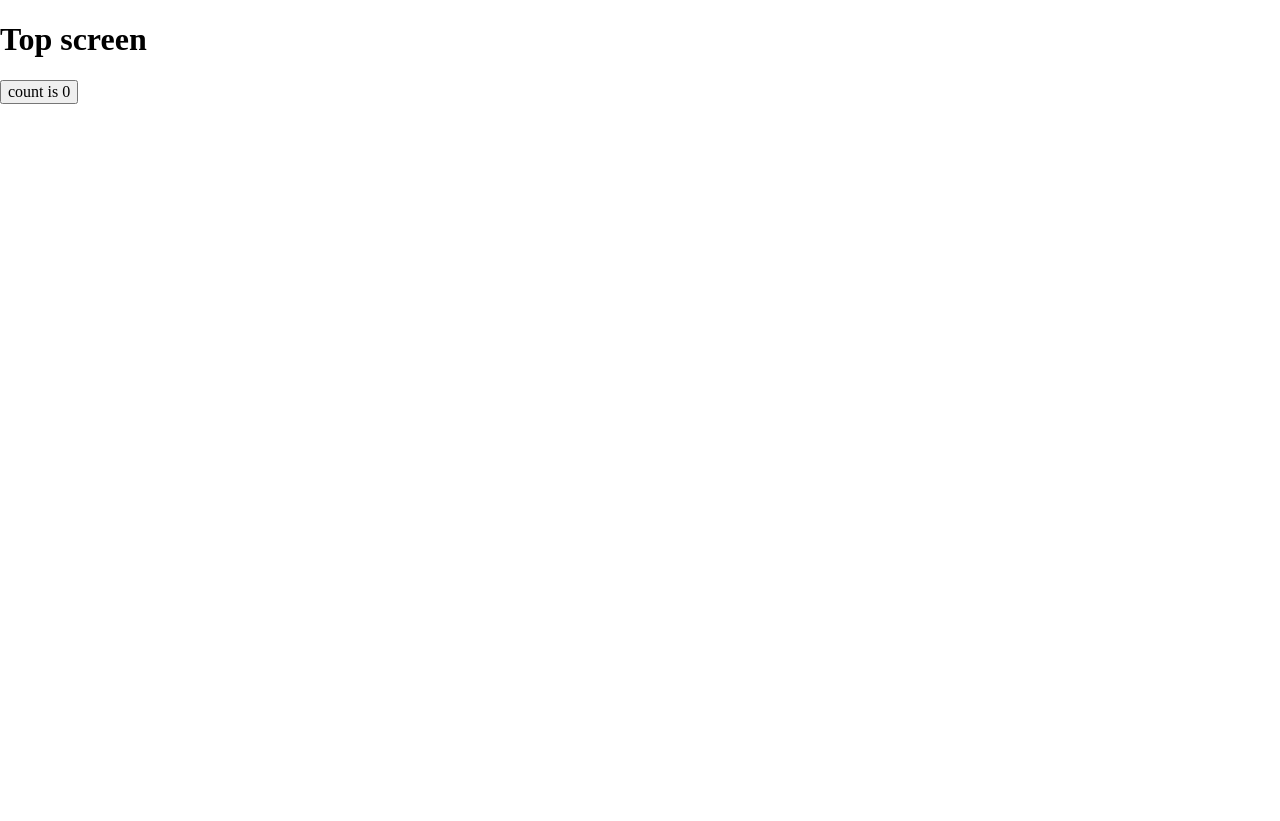
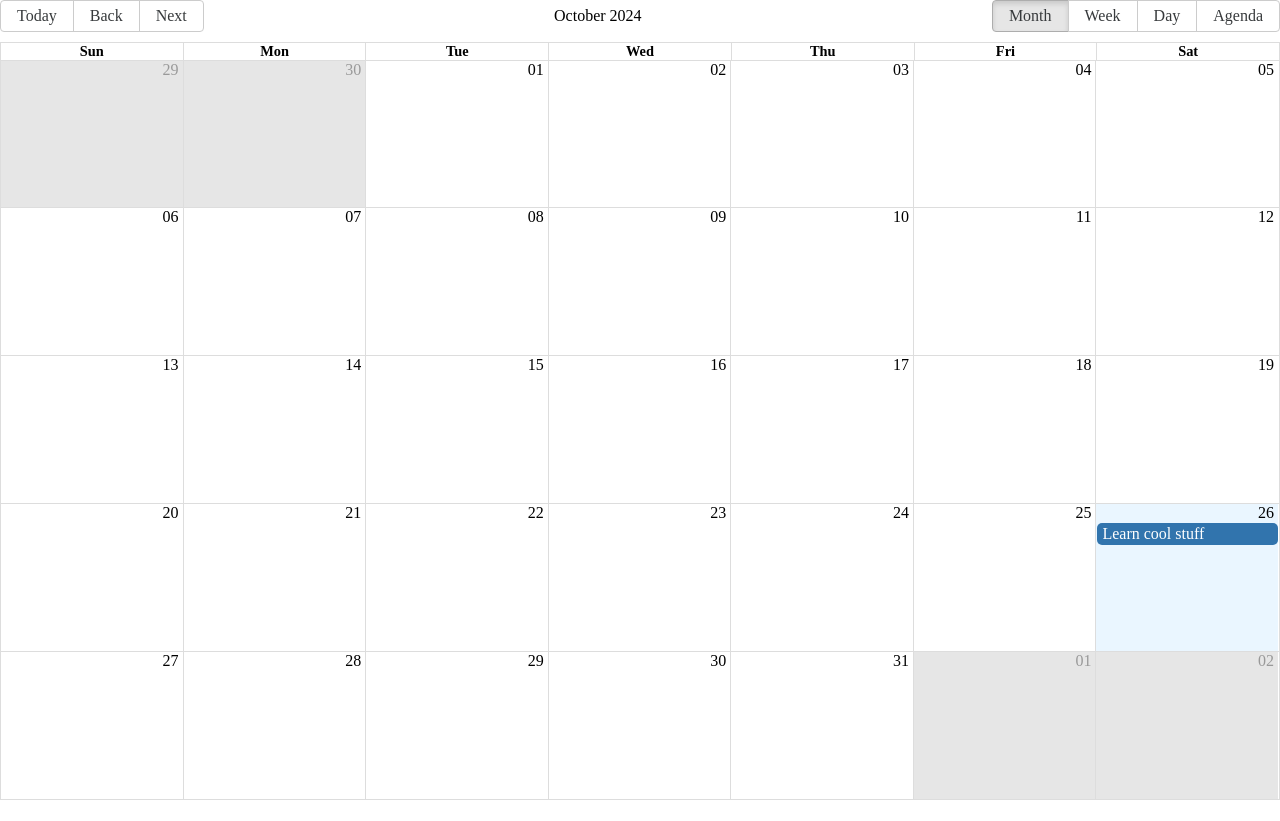
Before and after one commit to jeinarsson/wall, a React (Vite) app in the folder frontend/: page /top in a window 1280 px wide. After the commit the page ends 800 px from the top, so only its background shows below. Built offline with nearby package versions, Linux system fonts and the light colour scheme.

Commit message:
Add react-big-calendar

```diff
--- a/frontend/package.json
+++ b/frontend/package.json
@@ -10,13 +10,16 @@
     "preview": "vite preview"
   },
   "dependencies": {
+    "date-fns": "^4.1.0",
     "react": "^18.3.1",
+    "react-big-calendar": "^1.15.0",
     "react-dom": "^18.3.1",
     "react-router-dom": "^6.27.0"
   },
   "devDependencies": {
     "@eslint/js": "^9.13.0",
     "@types/react": "^18.3.11",
+    "@types/react-big-calendar": "^1.8.12",
     "@types/react-dom": "^18.3.1",
     "@vitejs/plugin-react": "^4.3.3",
     "eslint": "^9.13.0",
--- /dev/null
+++ b/frontend/src/Month.tsx
@@ -0,0 +1,50 @@
+import { FC, useState } from 'react'
+import { Calendar, dateFnsLocalizer, Event } from 'react-big-calendar'
+import {format} from 'date-fns/format'
+import {parse} from 'date-fns/parse'
+import {startOfWeek} from 'date-fns/startOfWeek'
+import {getDay} from 'date-fns/getDay'
+import {enUS} from 'date-fns/locale/en-US'
+import {addHours} from 'date-fns/addHours'
+import {startOfHour} from 'date-fns/startOfHour'
+
+import 'react-big-calendar/lib/css/react-big-calendar.css'
+
+const locales = {
+  'en-US': enUS,
+}
+const endOfHour = (date: Date): Date => addHours(startOfHour(date), 1)
+const now = new Date()
+const start = endOfHour(now)
+const end = addHours(start, 2)
+// The types here are `object`. Strongly consider making them better as removing `locales` caused a fatal error
+const localizer = dateFnsLocalizer({
+  format,
+  parse,
+  startOfWeek,
+  getDay,
+  locales,
+})
+//@ts-ignore
+
+
+const Month: FC = () => {
+    const events = [
+      {
+        title: 'Learn cool stuff',
+        start,
+        end,
+      },
+    ]
+
+    return (
+      <Calendar
+        defaultView='month'
+        events={events}
+        localizer={localizer}
+        style={{ width: '100vw', height: '100vh' }}
+      />
+    )
+  }
+
+export default Month
--- a/frontend/src/Top.tsx
+++ b/frontend/src/Top.tsx
@@ -1,21 +1,10 @@
-import { useState } from 'react'
+import Month from './Month.tsx'
 
 import './fullscreen.css';
 
 
 function Top() {
-  const [count, setCount] = useState(0)
-
-  return (
-    <>
-      <h1>Top screen</h1>
-      <div className="card">
-        <button onClick={() => setCount((count) => count + 1)}>
-          count is {count}
-        </button>
-      </div>
-    </>
-  )
+  return <Month/>
 }
 
 export default Top
```
Also changed, not shown: 1 other file (tests, documents, lock files or other folders).
